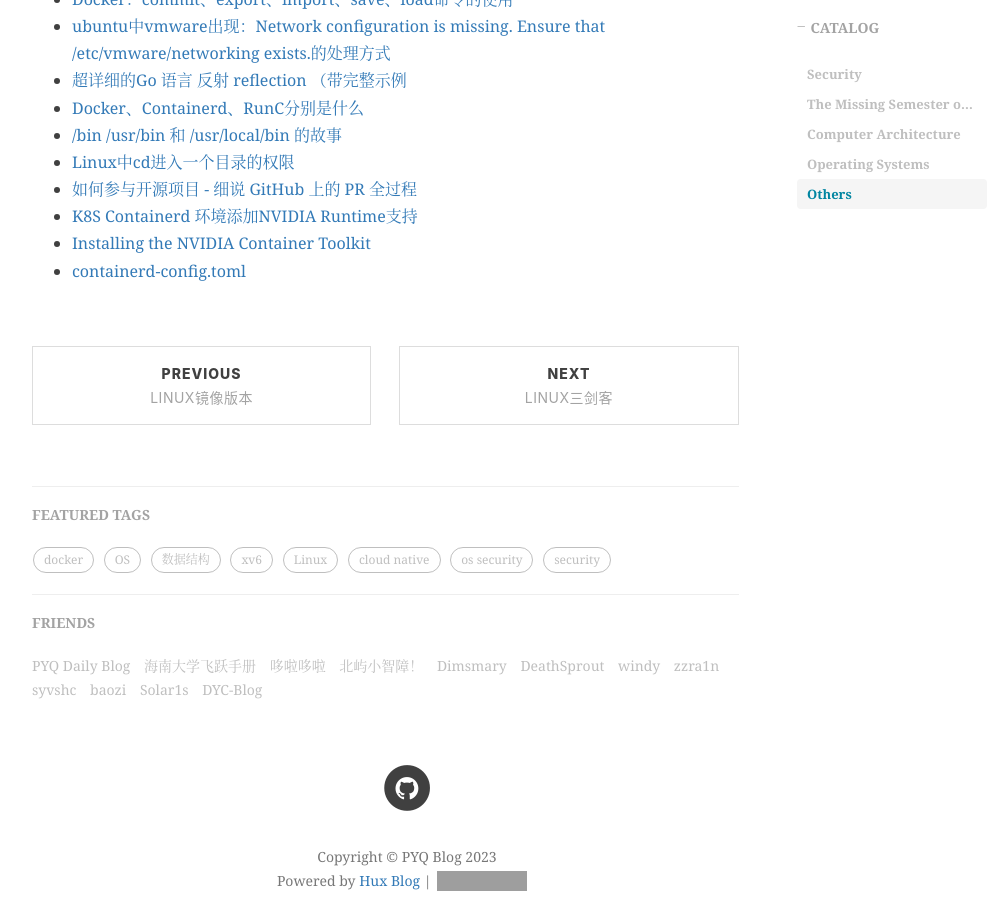
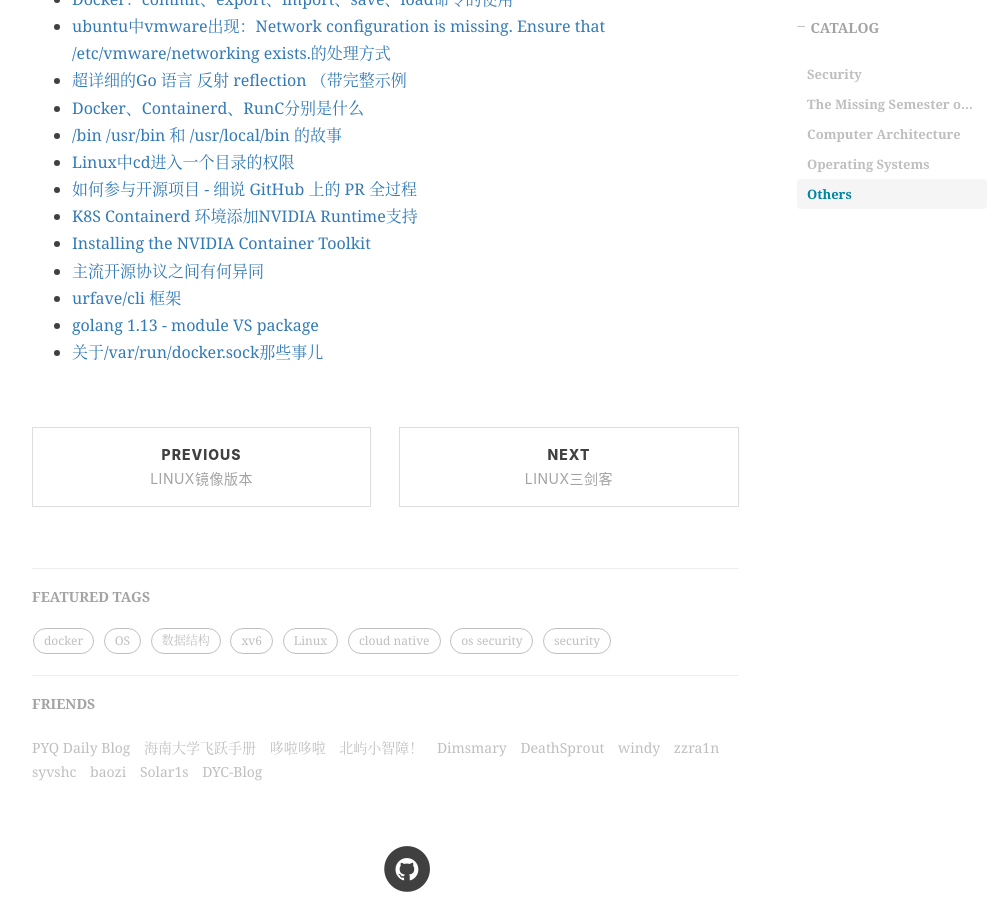
Before and after one commit to peng-yq/peng-yq.github.io, a Jekyll site: the page built from _posts/2022-10-04-good-blog-collection.md, in a window 1280 px wide and 900 px high, scrolled down 2063 px. Shown: the whole window, without its empty margins (233-1236 px from the left). Built offline with Jekyll 4.4.1, drawn with Linux system fonts in a browser that asks for light colours; nearby versions of some CDN libraries; comment, search, counter and statistics services are not loaded; grey boxes are pictures that could not be loaded.

Commit message:
docs: add 4 links

```diff
--- a/_posts/2022-10-04-good-blog-collection.md
+++ b/_posts/2022-10-04-good-blog-collection.md
@@ -58,4 +58,7 @@
 - [如何参与开源项目 - 细说 GitHub 上的 PR 全过程](https://www.cnblogs.com/daniel-hutao/p/open-a-pr-in-github.html)
 - [K8S Containerd 环境添加NVIDIA Runtime支持](https://juejin.cn/post/7202877900240339000)
 - [Installing the NVIDIA Container Toolkit](https://docs.nvidia.com/datacenter/cloud-native/container-toolkit/latest/install-guide.html#prerequisites)
-- [containerd-config.toml](https://github.com/containerd/containerd/blob/main/docs/cri/config.md)
+- [主流开源协议之间有何异同](https://www.zhihu.com/question/19568896/answer/20907890)
+- [urfave/cli 框架](https://jaycechant.info/2020/golang-in-action-day-8/)
+- [golang 1.13 - module VS package](https://jaycechant.info/2020/golang-1-13-module-VS-package/)
+- [关于/var/run/docker.sock那些事儿](https://blog.csdn.net/qq_42997214/article/details/122990008)
```
